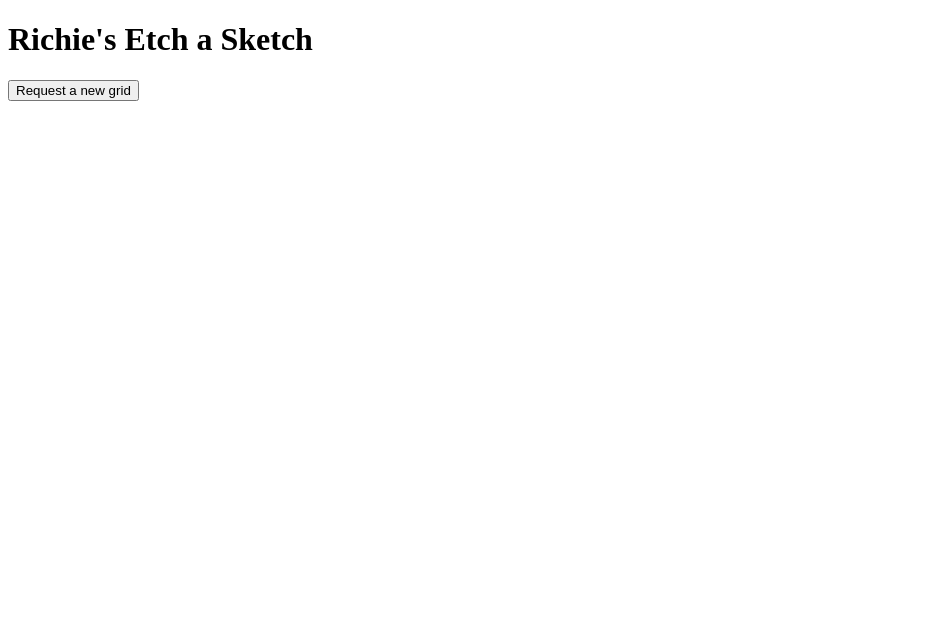
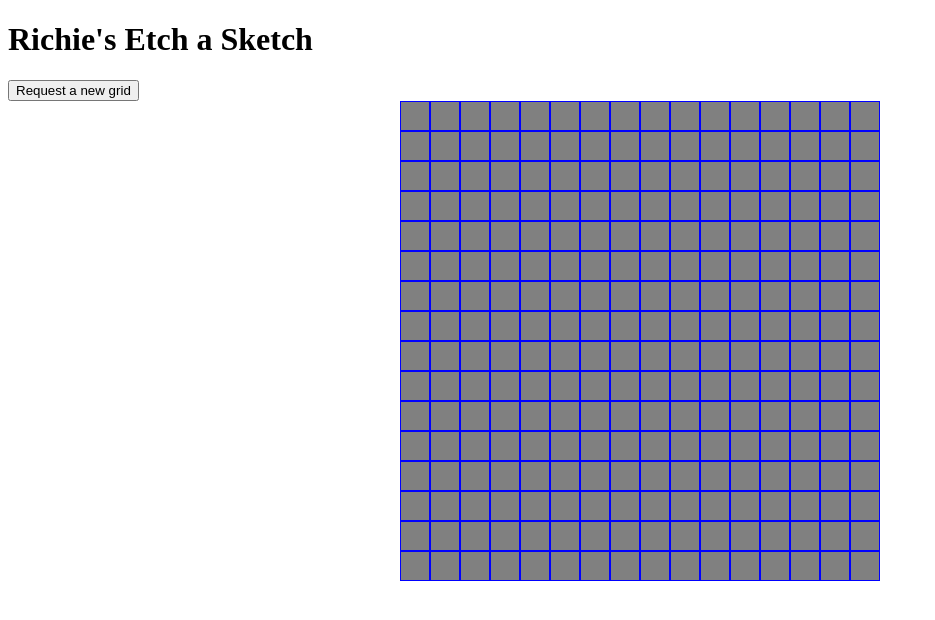
Before and after one commit to rdelgado134/etch-a-sketch, a plain HTML site: page index.html in a window 1280 px wide. Shown: the whole page, without its empty margins (0-935 px from the left). Drawn offline with Linux system fonts and the light colour scheme.

Commit message:
Currently only has style for our startup 16 x 16 grid.

```diff
--- a/style.css
+++ b/style.css
@@ -1,15 +1,23 @@
 #container
 {
-  display: flex;
+  display :flex;
   flex-wrap: wrap;
   width: 480px;
+
+
 }
 
-.box
+#individual
 {
-  border: 1px solid red;
-  background-color: black;
+  border: 1px solid blue;
   width:30px;
-  height:30px;
+  height: 30px;
+  background-color: grey;
   box-sizing: border-box;
 }
+
+main
+{
+  display:flex;
+  justify-content: center;
+}
```
